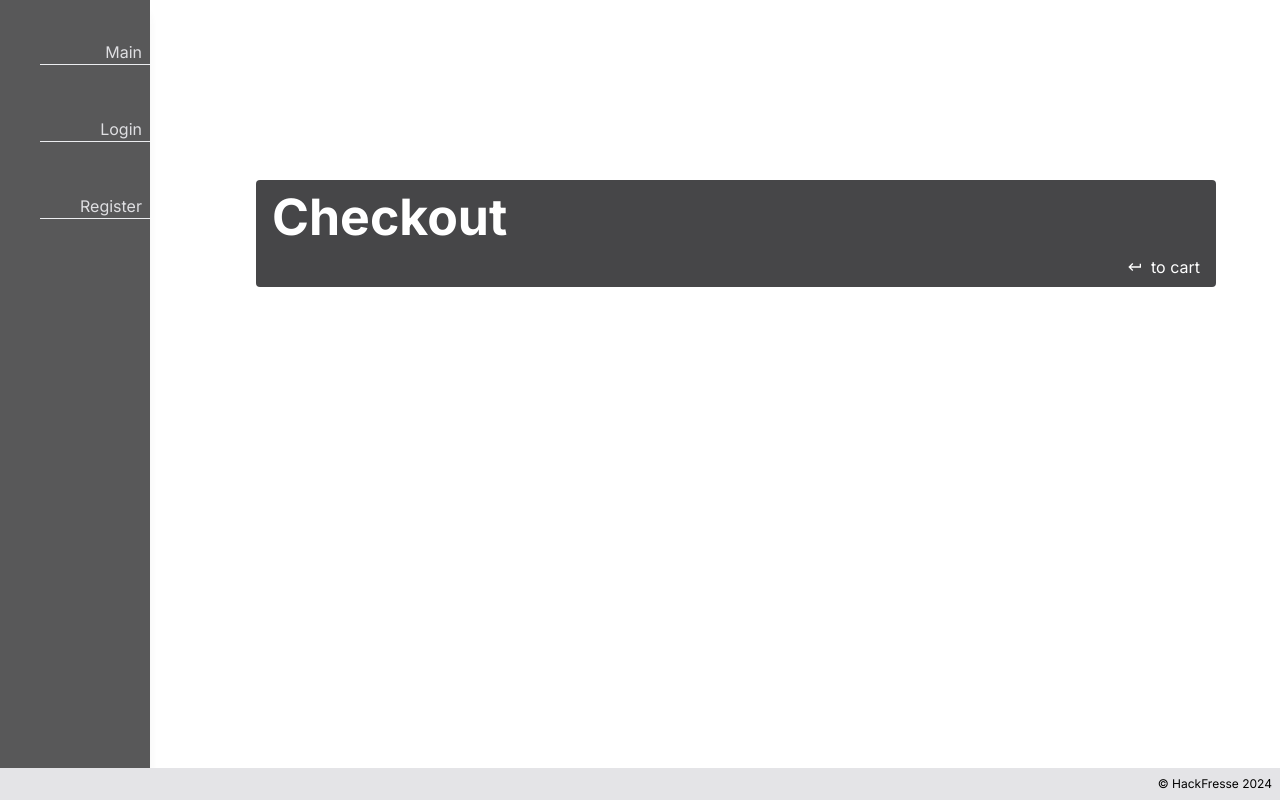
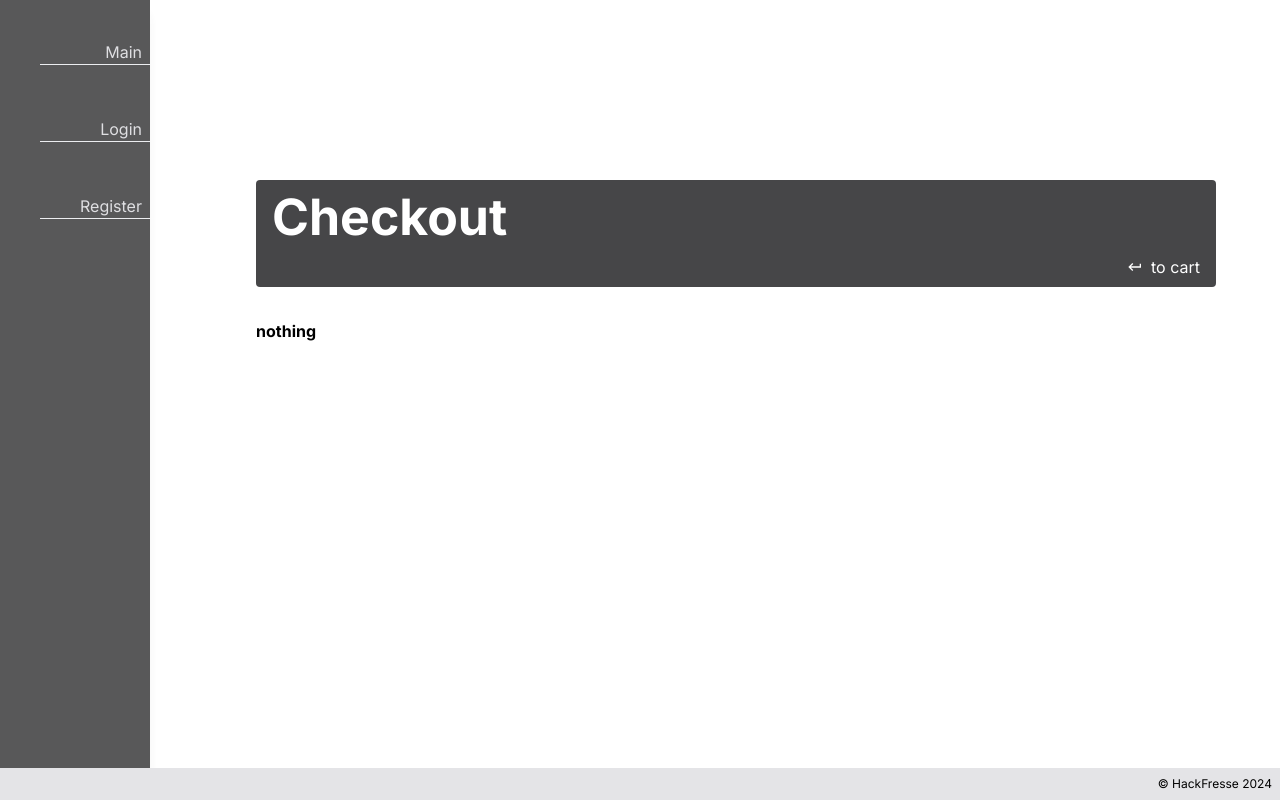
Before and after one commit to vindorf/app_router, a Next.js app: page /checkout in a window 1280 px wide. Built offline with nearby package versions, Linux system fonts and the light colour scheme; no server answers.

Commit message:
play_cart

```diff
--- a/src/app/cart/page.tsx
+++ b/src/app/cart/page.tsx
@@ -1,33 +1,23 @@
 "use client";
 import Link from "next/link";
 import React, { useEffect, useState } from "react";
-import { useCartStore } from "../store/cartStore";
 import { useSession } from "next-auth/react";
 import { redirect } from "next/navigation";
 import { toCap } from "../utils/cap";
 import CartCart from "../components/CartCart";
 import { MdOutlineKeyboardReturn } from "react-icons/md";
+import { useDefCartStore } from "../store/defCartStore";
 
 const CartPage = () => {
   const { data: session } = useSession();
-  const uMail = session?.user?.email;
   const uName = session?.user?.name;
-  const { fetch, cart } = useCartStore((state) => ({
-    fetch: state.fetch,
-    cart: state.cart,
+  const { amount } = useDefCartStore((state) => ({
+    amount: state.amount,
   }));
-
-
 
   if (!session) {
     redirect("/login");
   }
-
-  useEffect(() => {
-    if (uMail) {
-      fetch(uMail);
-    }
-  }, []);
 
   return (
     <div className="mt-5 ml-64 mr-16 mb-24">
@@ -36,12 +26,9 @@ const CartPage = () => {
           <b className="text-[50px]">{toCap(`${uName}`)}'s Cart</b>
           <div className="flex items-center justify-between mb-2">
             <Link className="bg-zinc-900 hover:underline" href="/checkout">
-            <div>
-              Checkout
-            </div>
+              <div>Checkout</div>
             </Link>
-            <Link
-            className="bg-zinc-900 hover:underline" href="/products">
+            <Link className="bg-zinc-900 hover:underline" href="/products">
               <div className="flex items-center justify-center gap-2">
                 <MdOutlineKeyboardReturn />
                 to products
@@ -51,7 +38,9 @@ const CartPage = () => {
         </div>
       </div>
       <b className="w-full block text-center font-mono">
-         {cart !== 'undefined' && cart.length > 0 ? 'You have' + ' ' + cart.length+ ' ' + 'item in cart' : 'No items in cart'}
+        {amount && amount > 0
+          ? "You have" + " " + amount + " " + "item in cart"
+          : "No items in cart"}
       </b>
       <div className="border rounded mt-4 p-3 shadow-lg">
         <CartCart />
--- a/src/app/checkout/page.tsx
+++ b/src/app/checkout/page.tsx
@@ -1,8 +1,29 @@
+"use client"
 import Link from 'next/link'
 import React from 'react'
 import { MdOutlineKeyboardReturn } from 'react-icons/md'
+import { useCartStore } from '../store/cartStore'
+import {useDefCartStore} from "../store/defCartStore"
 
 const Checkout = () => {
+    const {cart} = useCartStore((state) => ({
+        cart: state.cart,
+        total: state.total,
+    }));
+
+    const {dCart, setDCart, total, amount} = useDefCartStore((state) => ({
+        dCart: state.dCart,
+        setDCart: state.setDCart,
+        total: state.total,
+        amount: state.amount,
+    }))
+
+    console.log('DCART', dCart);
+    console.log('CART', cart);
+    console.log('TOTAL', total);
+
+
+
   return (
     <div className="mt-5 ml-64 mr-16 mb-24">
         <div className="text-white  inset-0 flex flex-col justify-start items-center">
@@ -18,6 +39,9 @@ const Checkout = () => {
             </div>
             </div>
         </div>
+        <div>
+            {amount &&  amount > 0 ? <b>You have {amount} items for {total} €</b> : <b>nothing</b> }
+        </div>
     </div>
   )
 }
--- a/src/app/components/CartCart.tsx
+++ b/src/app/components/CartCart.tsx
@@ -1,27 +1,47 @@
 import React, { useEffect, useState } from "react";
 import { useCartStore } from "../store/cartStore";
 import { useSession } from "next-auth/react";
-
+import { useDefCartStore } from "../store/defCartStore";
 
 type Props = {
   _id: string;
   title: string;
   image: string;
   price: number;
-
 };
 
 const CartCart = () => {
-  const {data:session} = useSession();
+  const { data: session } = useSession();
   const uMail = session?.user?.email;
   const cart = useCartStore<Props[]>((state) => state.cart);
+ // const [localCart, setLocalCart] = useState<{[key: string]: number}>({});
   const removeFromCart = useCartStore((state) => state.removeFromCart);
-  const fetch = useCartStore((state) => state.fetch)
-  const [item, setItem] = useState<{[key: string]: number}>({});
+  const fetch = useCartStore((state) => state.fetch);
+
   const [total, setTotal] = useState<number>(0);
+  const [amount, setAmount] = useState(0);
+  const { dCart, setDCart, setTotalSum, setIAmount } = useDefCartStore((state) => ({
+    dCart: state.dCart,
+    setDCart: state.setDCart,
+    setTotalSum: state.setTotalSum,
+    setIAmount: state.setIAmount,
+  }));
 
-  // console.log("ITEMS", item);
-  // console.log('CART', cart)
+
+
+
+const saveCartLocal = (cartData: {[key: string]: number}) => {
+  localStorage.setItem("defCart", JSON.stringify(cartData));
+}
+
+  const loadCartLocal = () => {
+    const savedCart = localStorage.getItem("defCart");
+    if(savedCart) {
+      return(JSON.parse(savedCart));
+    }else {
+      return {};
+    }
+  };
 
   const defCart = () => {
     let dCart: Record<string, number> = {};
@@ -30,25 +50,42 @@ const CartCart = () => {
     }
     return dCart;
   };
+
+
   useEffect(() => {
-    fetch(uMail)
-  },[]);
+    fetch(uMail);
+    saveCartLocal(item)
+  }, []);
 
   useEffect(() => {
     if (cart) {
       setItem(defCart());
+      setDCart(item);
     }
   }, [cart]);
 
+
+  const [item, setItem] = useState<{ [key: string]: number }>(() => loadCartLocal());
+
+  console.log('LOCAL', item)
+
   useEffect(() => {
     let sum = 0;
+    let iAmount = 0;
     for (const id in item) {
       const e = cart.find((e) => e._id === id);
       if (e) {
         sum += item[id] * (e.price ?? 0);
       }
     }
+    for (const nr in item) {
+      iAmount += item[nr];
+    }
     setTotal(sum);
+    setDCart(item);
+    setAmount(iAmount);
+    saveCartLocal(item);
+
   }, [item]);
 
   const handleDelete = async (ID: string) => {
@@ -56,25 +93,36 @@ const CartCart = () => {
     await fetch(uMail);
   };
 
-  const handlePlus = (id:string) => {
-    setItem({...item, [id]: item[id] + 1 });
+  const handlePlus = (id: string) => {
+    setItem({ ...item, [id]: item[id] + 1 });
   };
 
-  const handleMinus = (id:string) => {
+  const handleMinus = (id: string) => {
     if (item[id] > 1) {
       setItem({ ...item, [id]: item[id] - 1 });
     }
-  }
+  };
+
+  useEffect(() => {
+    setTotalSum(total);
+  }, [total]);
+
+  useEffect(() => {
+    setIAmount(amount)
+  }, [amount]);
 
   return (
-    <>
+    <div>
       {cart &&
-        cart.map((e: Props, i:any) =>
+        cart.map((e: Props, i: any) => (
           <div
             key={i}
-          className="border-b mb-4 py-2 px-3 w-full flex justify-between ">
+            className="border-b mb-4 py-2 px-3 w-full flex justify-between "
+          >
             <div className="flex flex-col items-start w-full">
-              <b className={`font-mono mb-2 w-full pl-2  rounded-r bg-zinc-300  `}>
+              <b
+                className={`font-mono mb-2 w-full pl-2  rounded-r bg-zinc-300  `}
+              >
                 {e.title}
               </b>
               <img className="w-14 pl-2" src={e.image} alt={e.title} />
@@ -94,8 +142,11 @@ const CartCart = () => {
                 readOnly={true}
               />
               <button
-              onClick={() => {handleMinus(e._id)}}
-              className="w-8  rounded-r bg-zinc-300 hover:bg-zinc-400 focus:outline-none">
+                onClick={() => {
+                  handleMinus(e._id);
+                }}
+                className="w-8  rounded-r bg-zinc-300 hover:bg-zinc-400 focus:outline-none"
+              >
                 -
               </button>
             </div>
@@ -112,12 +163,12 @@ const CartCart = () => {
               </p>
             </div>
           </div>
-        )}
+        ))}
       <div className="flex items-center justify-between px-2 font-mono text-[20px] border-y">
         <b>Total:</b>
         <b>{total} €</b>
       </div>
-    </>
+    </div>
   );
 };
 
--- a/src/app/store/cartStore.js
+++ b/src/app/store/cartStore.js
@@ -9,8 +9,8 @@ export const useCartStore = create((set) => ({
     set({ cart: await resp.data.cart });
   },
   addToCart: async (email, _id) => {
-   const res = await axios.post("/api/cart/", { email: email, _id: _id });
-   set({status: await res.data.status});
+    const res = await axios.post("/api/cart/", { email: email, _id: _id });
+    set({ status: await res.data.status });
   },
   removeFromCart: async (email, _id) => {
     await axios.put("/api/cart/", { email: email, _id: _id });
--- /dev/null
+++ b/src/app/store/defCartStore.js
@@ -0,0 +1,10 @@
+import {create} from "zustand";
+
+export const useDefCartStore = create((set) => ({
+    dCart: {},
+    total: 0,
+    amount: 0,
+    setDCart: (items) => set(() => ({dCart: items})),
+    setTotalSum: (sum) => set(() => ({total: sum})),
+    setIAmount: (nr) => set(() => ({amount: nr})),
+}))
```
Lines whose indentation alone changed are shown as unchanged.
